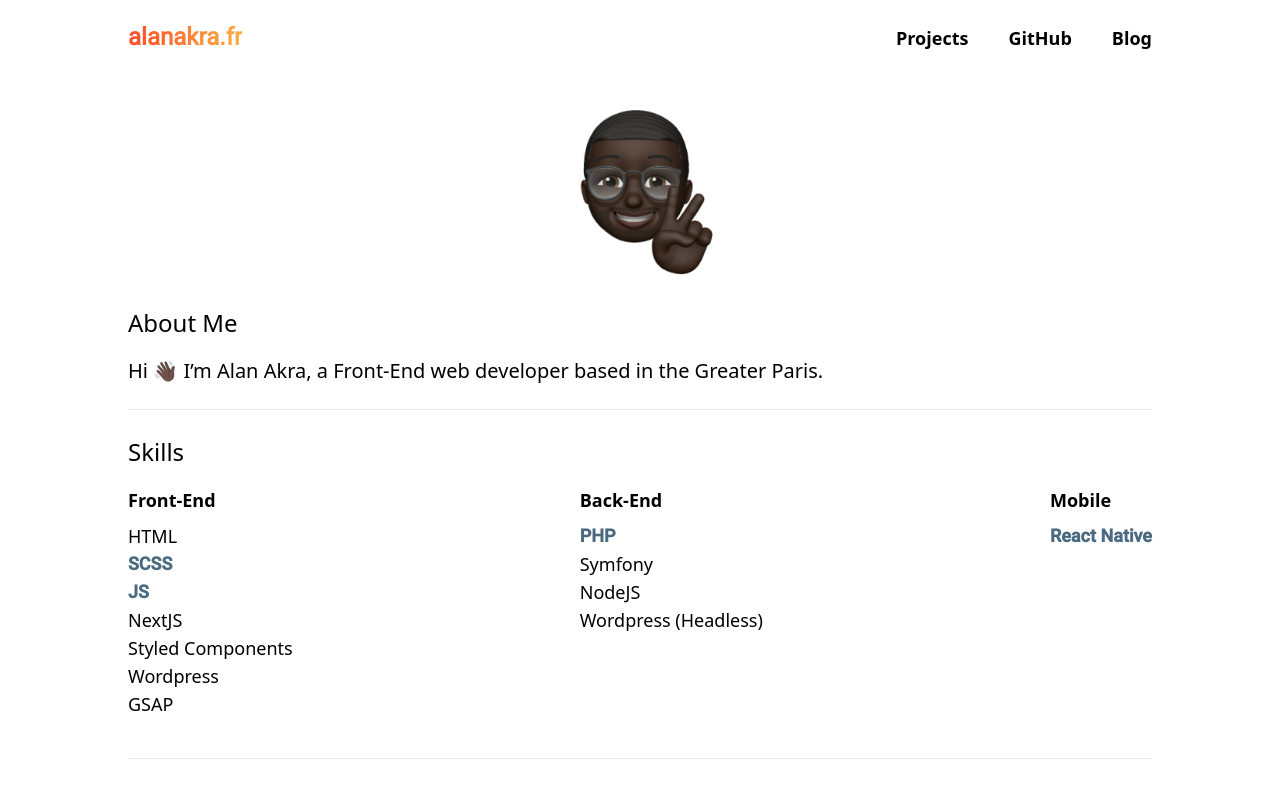
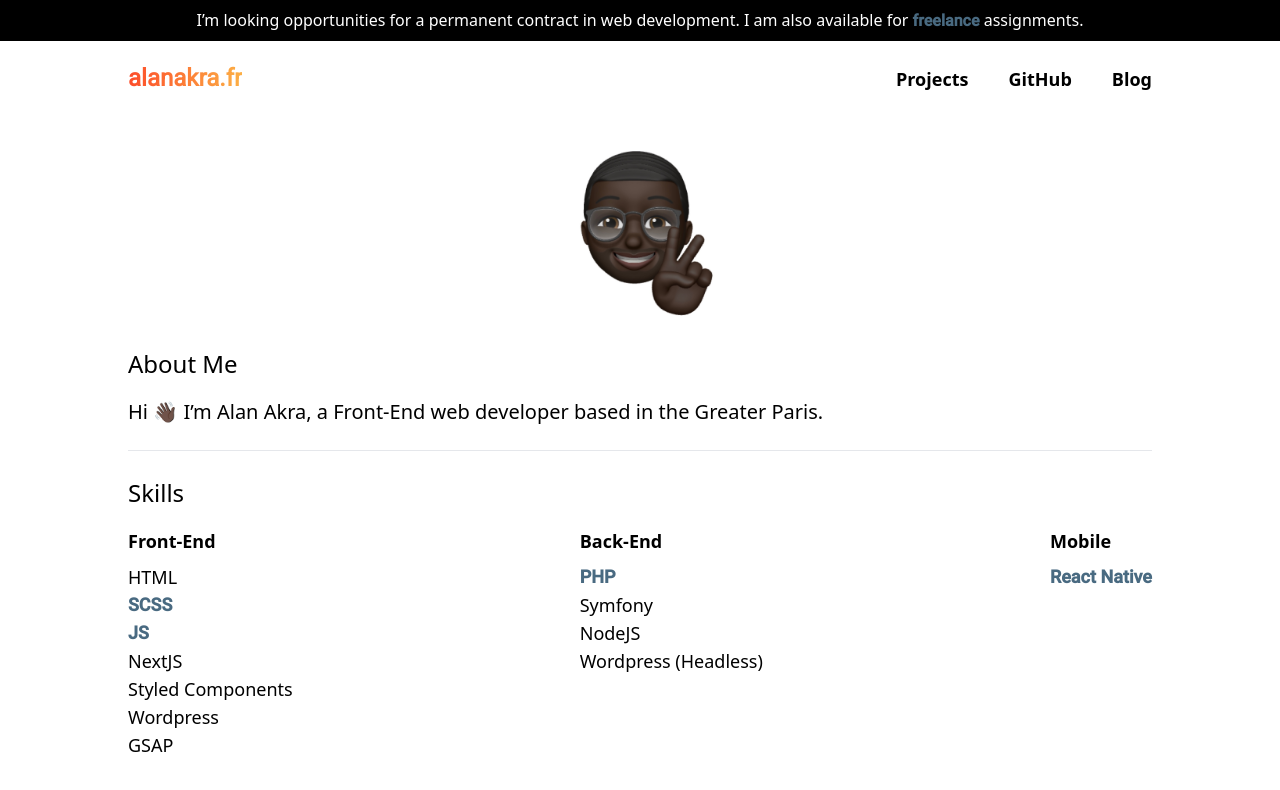
Before and after one commit to alanakra/alan-web, a Next.js app: page / in a window 1280 px wide. Shown: the top 790 px of the page. Built offline with nearby package versions, Linux system fonts and the light colour scheme.

Commit message:
Add banner component

```diff
--- /dev/null
+++ b/components/Banner.js
@@ -0,0 +1,7 @@
+export default function Banner(props) {
+ return (
+  <div className="bg-black text-white sm:text-center p-2">
+   <p>I’m looking opportunities for a permanent contract in web development. I am also available for <a href="https://www.malt.fr/profile/alanakra" className="link-color">freelance</a> assignments.</p>
+  </div>
+ );
+}
--- a/pages/_app.js
+++ b/pages/_app.js
@@ -3,6 +3,7 @@ import 'tailwindcss/tailwind.css'
 import '../styles/styles.css'
 import Navbar from '../components/Navbar'
 import Head from 'next/head'
+import Banner from '../components/Banner'
 
 function MyApp({ Component, pageProps }) {
   return (
@@ -10,6 +11,7 @@ function MyApp({ Component, pageProps }) {
       <Head>
         <meta name="theme-color" content="#000000"/>
       </Head>
+      <Banner/>
       <Navbar/>
       <Component {...pageProps} />
     </>
```
